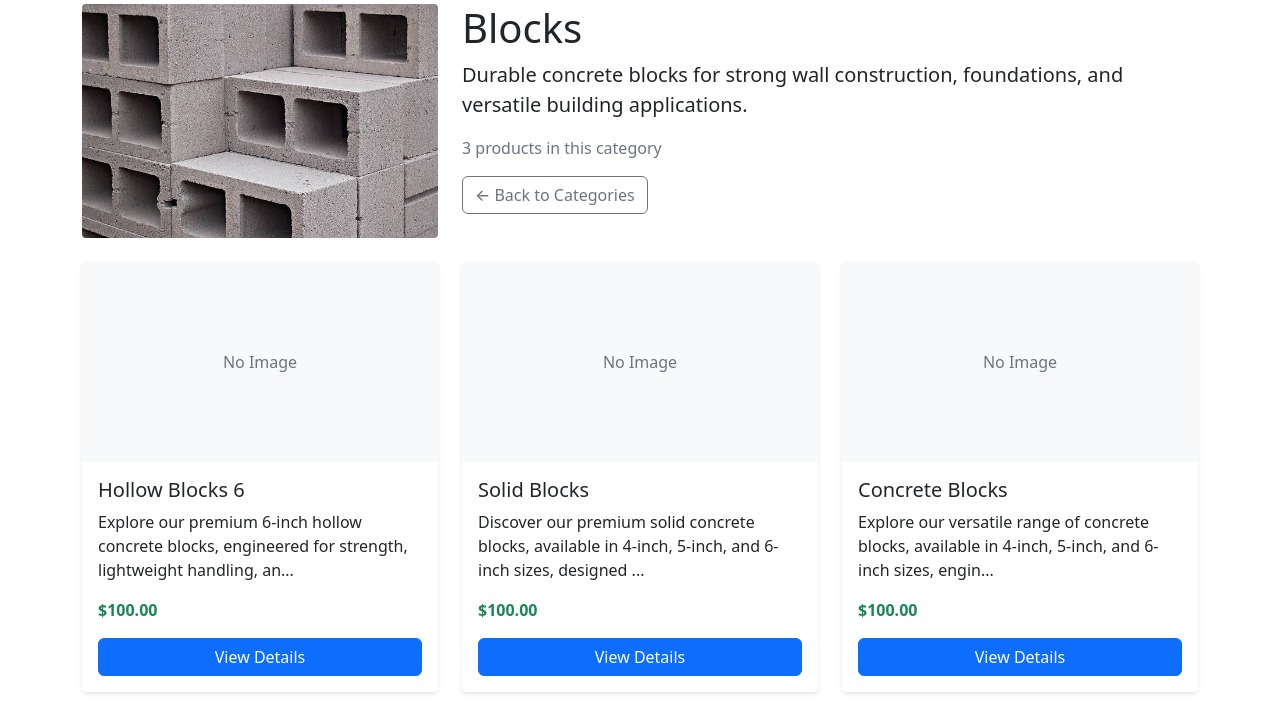
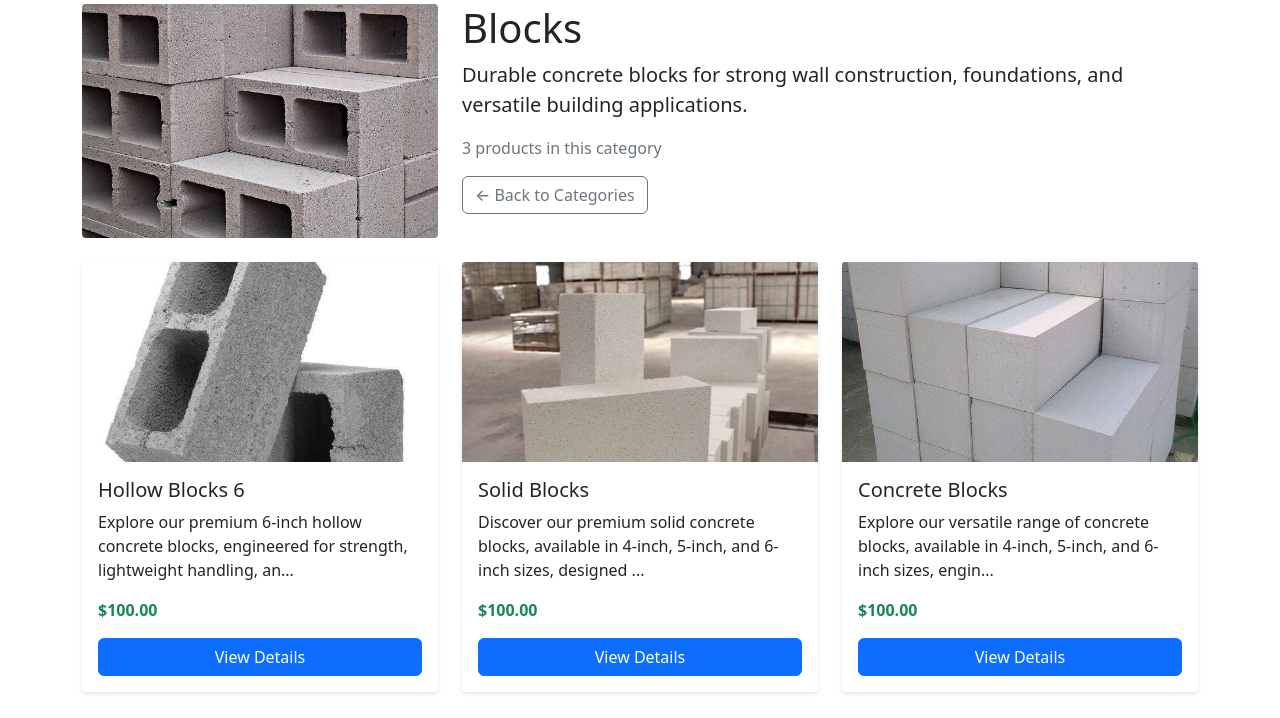
Before and after one commit to snavid/Stumartcot-Construction, a Flask app: page /category/8 in a window 1280 px wide. Shown: the part 82-800 px from the top of the page. Run offline with Flask 3, Linux system fonts and the light colour scheme; data comes from the database, SQL or seed files in the repository; parts of the project's set-up code (start-up, migrations or seed data) failed here and were passed over; some libraries are stand-ins or nearby versions.

Commit message:
updated product images

```diff
--- a/website/templates/category_products.html
+++ b/website/templates/category_products.html
@@ -24,8 +24,8 @@
     {% for product in products %}
         <div class="col-md-4 mb-4">
             <div class="card h-100">
-                {% if product.image %}
-                    <img src="{{ url_for('static', filename='uploads/' + product.image) }}" class="card-img-top" style="height: 200px; object-fit: cover;">
+                {% if product.images %}
+                    <img src="{{ url_for('static', filename='uploads/' +  product.images[0].image) }}" class="card-img-top" style="height: 200px; object-fit: cover;">
                 {% else %}
                     <div class="card-img-top bg-light d-flex align-items-center justify-content-center" style="height: 200px;">
                         <span class="text-muted">No Image</span>
```
